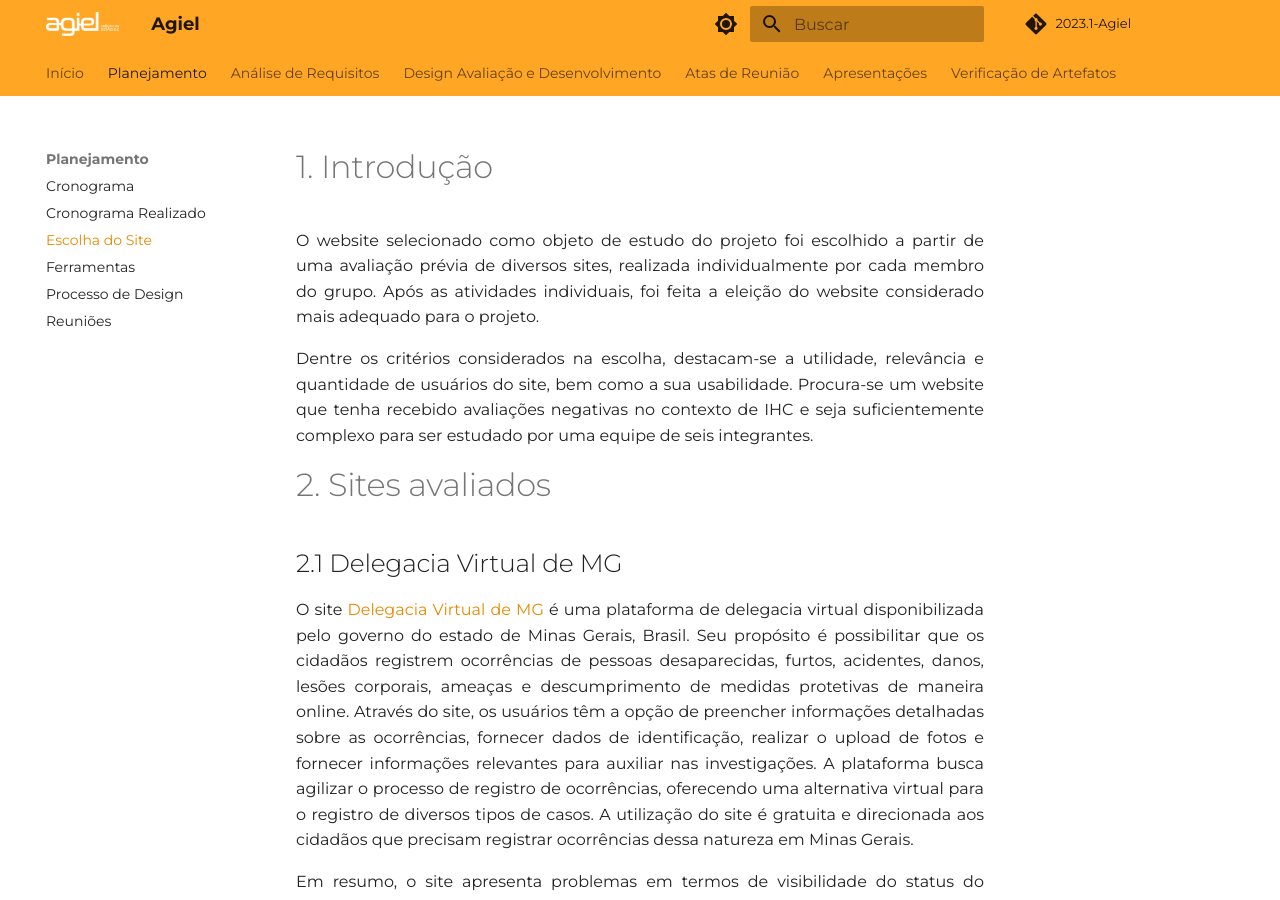
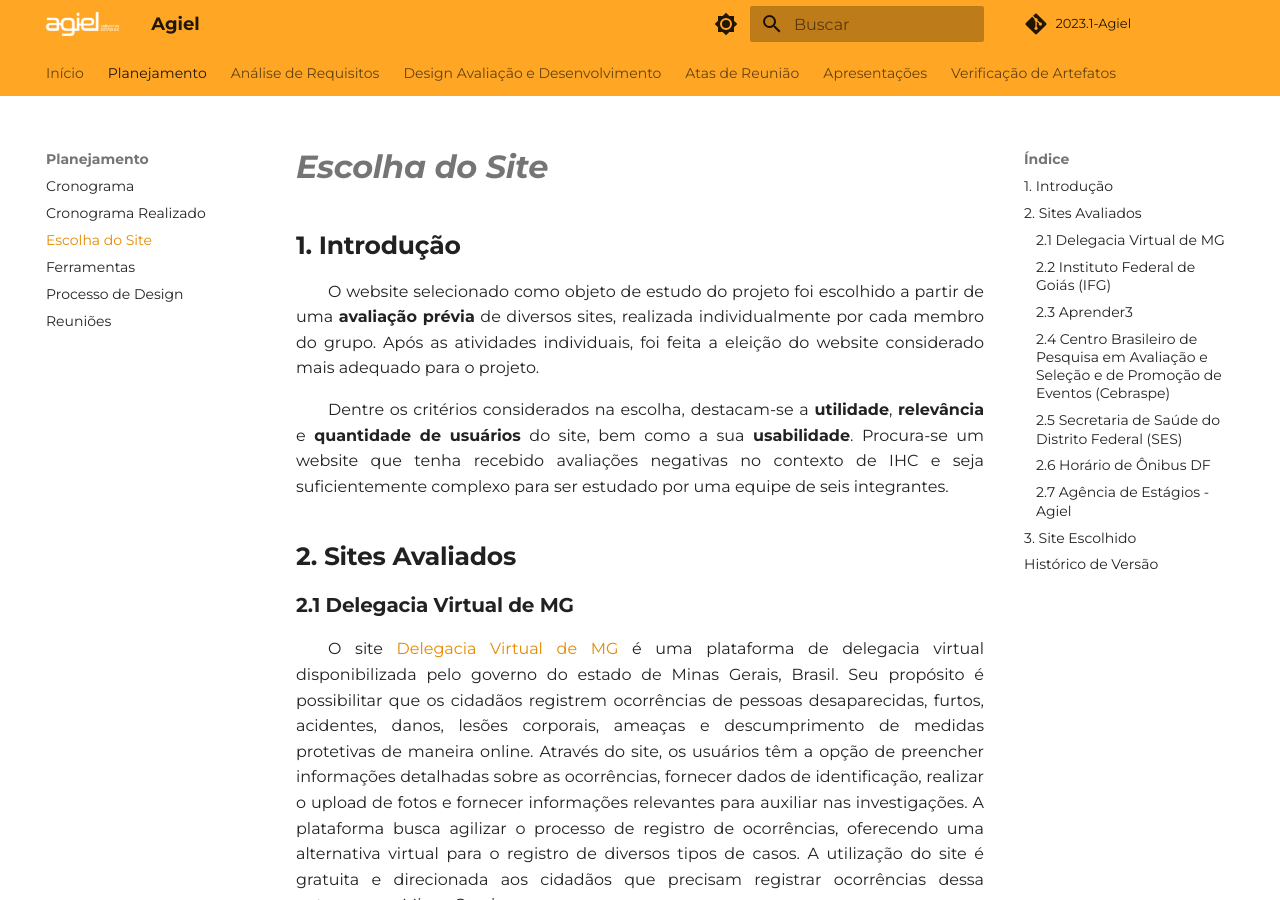
Before and after one commit to Interacao-Humano-Computador/2023.1-Agiel, an MkDocs documentation site: the page built from docs/planejamento/escolha_do_site.md, in a window 1280 px wide and 900 px high. Built offline with MkDocs 1.6.1 and Material for MkDocs 9.7.7, drawn with Linux system fonts in a browser that asks for light colours; some web fonts are replaced; comment, search, counter and statistics services are not loaded; some of the changed text lies outside the part shown.

Commit message:
acrescentando alteracoes no artefato de escolha do site

```diff
--- a/docs/planejamento/escolha_do_site.md
+++ b/docs/planejamento/escolha_do_site.md
@@ -1,47 +1,48 @@
-# 1. Introdução
+# ***Escolha do Site***
 
+## **1. Introdução**
 <p align = "justify">
-O website selecionado como objeto de estudo do projeto foi escolhido a partir de uma avaliação prévia de diversos sites, realizada individualmente por cada membro do grupo. Após as atividades individuais, foi feita a eleição do website considerado mais adequado para o projeto.
+&emsp;&emsp;O website selecionado como objeto de estudo do projeto foi escolhido a partir de uma <b>avaliação prévia</b> de diversos sites, realizada individualmente por cada membro do grupo. Após as atividades individuais, foi feita a eleição do website considerado mais adequado para o projeto.
 </p>
 <p align = "justify">
-Dentre os critérios considerados na escolha, destacam-se a utilidade, relevância e quantidade de usuários do site, bem como a sua usabilidade. Procura-se um website que tenha recebido avaliações negativas no contexto de IHC e seja suficientemente complexo para ser estudado por uma equipe de seis integrantes.
+&emsp;&emsp;Dentre os critérios considerados na escolha, destacam-se a <b>utilidade</b>, <b>relevância</b> e <b>quantidade de usuários</b> do site, bem como a sua <b>usabilidade</b>. Procura-se um website que tenha recebido avaliações negativas no contexto de IHC e seja suficientemente complexo para ser estudado por uma equipe de seis integrantes.
 </p>
 
-# 2. Sites avaliados
+## **2. Sites Avaliados**
 
-## 2.1 Delegacia Virtual de MG
+### **2.1 Delegacia Virtual de MG**
 <p align="justify">
-O site <a href="https://delegaciavirtual.sids.mg.gov.br/sxgn/">Delegacia Virtual de MG</a> é uma plataforma de delegacia virtual disponibilizada pelo governo do estado de Minas Gerais, Brasil. Seu propósito é possibilitar que os cidadãos registrem ocorrências de pessoas desaparecidas, furtos, acidentes, danos, lesões corporais, ameaças e descumprimento de medidas protetivas de maneira online. Através do site, os usuários têm a opção de preencher informações detalhadas sobre as ocorrências, fornecer dados de identificação, realizar o upload de fotos e fornecer informações relevantes para auxiliar nas investigações. A plataforma busca agilizar o processo de registro de ocorrências, oferecendo uma alternativa virtual para o registro de diversos tipos de casos. A utilização do site é gratuita e direcionada aos cidadãos que precisam registrar ocorrências dessa natureza em Minas Gerais.
+&emsp;&emsp;O site <a href="https://delegaciavirtual.sids.mg.gov.br/sxgn/">Delegacia Virtual de MG</a> é uma plataforma de delegacia virtual disponibilizada pelo governo do estado de Minas Gerais, Brasil. Seu propósito é possibilitar que os cidadãos registrem ocorrências de pessoas desaparecidas, furtos, acidentes, danos, lesões corporais, ameaças e descumprimento de medidas protetivas de maneira online. Através do site, os usuários têm a opção de preencher informações detalhadas sobre as ocorrências, fornecer dados de identificação, realizar o upload de fotos e fornecer informações relevantes para auxiliar nas investigações. A plataforma busca agilizar o processo de registro de ocorrências, oferecendo uma alternativa virtual para o registro de diversos tipos de casos. A utilização do site é gratuita e direcionada aos cidadãos que precisam registrar ocorrências dessa natureza em Minas Gerais.
 </p>
 <p align="justify">
 Em resumo, o site apresenta problemas em termos de visibilidade do status do sistema, prevenção de erros, reconhecimento em vez de recordação, bem como recursos de acessibilidade que não funcionam.
 </p>
 <a href="https://github.com/Interacao-Humano-Computador/2023.1-Grupo07/blob/main/docs/assets/sites/ProjetoParteIndividualPlanejAvaliçãoCarlosDanielSantos.pdf">Planejamento da Avaliação Delegacia Virtual - MG</a><br>
 
-## 2.2 Instituto Federal de Goiás (IFG)
+### **2.2 Instituto Federal de Goiás (IFG)**
 <p align="justify">
-O site <a href="https://www.ifg.edu.br/">Instituto Federal de Goiás</a> (IFG) é um portal da instituição IFG voltado para divulgação de notícias no geral acerca da mesma, notícias essas que envolvem: novos processos seletivos, guia de cursos, calendário acadêmico, lista de servidores, informações de contato, guia para novos alunos/servidores, concursos, pesquisas, visibilidade e muitos outros. O site é disponibilizado de forma gratuita e tem como usuários alunos (ensino superior e técnico), servidores (professores, diretores e etc...) e comunidade externa que estejam interessados nas notícias da instituição.
+&emsp;&emsp;O site <a href="https://www.ifg.edu.br/">Instituto Federal de Goiás</a> (IFG) é um portal da instituição IFG voltado para divulgação de notícias no geral acerca da mesma, notícias essas que envolvem: novos processos seletivos, guia de cursos, calendário acadêmico, lista de servidores, informações de contato, guia para novos alunos/servidores, concursos, pesquisas, visibilidade e muitos outros. O site é disponibilizado de forma gratuita e tem como usuários alunos (ensino superior e técnico), servidores (professores, diretores e etc...) e comunidade externa que estejam interessados nas notícias da instituição.
 </p>
 <p align="justify">
-O site em questão tem como problemas não apresenta formas efetivas de conseguir auxílio na estadia do mesmo e por ter que lidar com diversos tipos de usuários que não utilizam as mesmas funções/fluxos o site possui uma interface "poluída" com diversos links e abas, o que torna navegação para usuários não habituados uma tarefa desafiadora.
+&emsp;&emsp;O site em questão tem como problemas não apresenta formas efetivas de conseguir auxílio na estadia do mesmo e por ter que lidar com diversos tipos de usuários que não utilizam as mesmas funções/fluxos o site possui uma interface "poluída" com diversos links e abas, o que torna navegação para usuários não habituados uma tarefa desafiadora.
 </p>
 <a href="https://github.com/Interacao-Humano-Computador/2023.1-Grupo07/blob/main/docs/assets/sites/PlanejamentoVitorBorges.pdf">Planejamento da Avaliação IFG</a><br>
 <a href="https://github.com/Interacao-Humano-Computador/2023.1-Grupo07/blob/main/docs/assets/sites/Avalia%C3%A7%C3%A3oVitorBorges.pdf">Avaliação IFG</a>
 
-## 2.3 Aprender3
+### **2.3 Aprender3**
 <p align="justify">
-O portal <a href="https://aprender3.unb.br/">Aprender 3</a> é um domínio pertencente à Universidade de Brasília, voltado para gerenciamento de atividades e conteúdos das disciplinas da UnB. Permite ao seu usuário se comunicar com professores e seus colegas através de fóruns, marcar as atividades como finalizadas e receber notificações sobre tarefas próximas do prazo de entrega, entre outras funcionalidades de gerenciamento para professores. O sistema é gratuito para todos que possuem e-mail institucional e é utilizado majoritariamente por professores e universitários.
+&emsp;&emsp;O portal <a href="https://aprender3.unb.br/">Aprender 3</a> é um domínio pertencente à Universidade de Brasília, voltado para gerenciamento de atividades e conteúdos das disciplinas da UnB. Permite ao seu usuário se comunicar com professores e seus colegas através de fóruns, marcar as atividades como finalizadas e receber notificações sobre tarefas próximas do prazo de entrega, entre outras funcionalidades de gerenciamento para professores. O sistema é gratuito para todos que possuem e-mail institucional e é utilizado majoritariamente por professores e universitários.
 </p>
 <p align="justify">
-Esta avaliação foi feita em cima do novo Aprender3, que sofreu alterações na sua interface. Após estas, apesar de seu visual ter melhorado, foram identificados problemas funcionais e no processo de design, como um caminho pouco intuitivo e trabalhoso para alcançar as abas de uso comum, aba de notificações com a fonte tendo a mesma cor do campom, dificultando a sua visualização e a falha na disponibilização de recursos que evitam erros e que ajudam na correção dos mesmos.
+&emsp;&emsp;Esta avaliação foi feita em cima do novo Aprender3, que sofreu alterações na sua interface. Após estas, apesar de seu visual ter melhorado, foram identificados problemas funcionais e no processo de design, como um caminho pouco intuitivo e trabalhoso para alcançar as abas de uso comum, aba de notificações com a fonte tendo a mesma cor do campom, dificultando a sua visualização e a falha na disponibilização de recursos que evitam erros e que ajudam na correção dos mesmos.
 
 <a href="https://github.com/Interacao-Humano-Computador/2023.1-Grupo07/blob/main/docs/assets/sites/ProjetoParteIndividualPlanejAvali%C3%A7%C3%A3oPedroSiqueira.pdf">Planejamento da Avaliação Aprender3</a><br>
 <a href="https://github.com/Interacao-Humano-Computador/2023.1-Grupo07/blob/main/docs/assets/sites/_ProjetoParteIndividualMetodoeAvali%C3%A7%C3%A3oPedroSiqueira.pdf">Avaliação Aprender3</a>
 </p>
 
-## 2.4 Centro Brasileiro de Pesquisa em Avaliação e Seleção e de Promoção de Eventos (Cebraspe)
+### **2.4 Centro Brasileiro de Pesquisa em Avaliação e Seleção e de Promoção de Eventos (Cebraspe)**
 <p align="justify">
-  O <a href="https://www.cebraspe.org.br/">Centro Brasileiro de Pesquisa em Avaliação e Seleção e de Promoção de Eventos</a> (Cebraspe)
+&emsp;&emsp;O <a href="https://www.cebraspe.org.br/">Centro Brasileiro de Pesquisa em Avaliação e Seleção e de Promoção de Eventos</a> (Cebraspe)
 é uma organização renomada no Brasil que realiza concursos públicos, processos seletivos,
 exames e avaliações em diversas áreas. Com uma metodologia de trabalho que preza pela
 transparência, qualidade e excelência, o Cebraspe é reconhecido por sua imparcialidade e rigor
@@ -49,7 +50,7 @@
 profissionais qualificados em diferentes áreas, contribuindo para o desenvolvimento do país.
 </p>
 <p align="justify">
-Com poucos cliques já consegui perceber alguns erros, segundo a quarta Heurística
+&emsp;&emsp;Com poucos cliques já consegui perceber alguns erros, segundo a quarta Heurística
 “Consistência e Padrão”, o sistema deve ser consistente quanto à utilização de sua simbologia
 e a sua plataforma de hardware e software.
 
@@ -57,35 +58,40 @@
 <a href="https://github.com/Interacao-Humano-Computador/2023.1-Grupo07/blob/main/docs/assets/sites/Avali%C3%A7%C3%A3oAnaBeatriz.pdf">Avaliação Cebraspe</a>
 </p>
 
-## 2.5 Secretaria de Saúde do Distrito Federal (SES)
+### **2.5 Secretaria de Saúde do Distrito Federal (SES)**
 <p align="justify">
-  O site <a href= "https://www.saude.df.gov.br/">Secretaria de Saúde do Distrito Federal</a> tem como objetivo fornecer informações sobre os serviços de saúde e campanhas de prevenção para a população do Distrito Federal. Porém, apesar de possuir algumas funcionalidades que visam tornar o site acessível para pessoas com deficiências auditivas, como a presença de tradução em Libras, o acesso para pessoas com deficiências visuais e outras limitações é bastante limitado. Além disso, o site é bastante poluído com uma grande quantidade de informações e alguns problemas de design, o que pode dificultar a navegação e a compreensão das informações pelos usuários. Por essa razão, são necessárias melhorias no site para torná-lo mais acessível e fácil de usar para todos os usuários, independentemente de suas limitações e habilidades.
+&emsp;&emsp;O site <a href= "https://www.saude.df.gov.br/">Secretaria de Saúde do Distrito Federal</a> tem como objetivo fornecer informações sobre os serviços de saúde e campanhas de prevenção para a população do Distrito Federal. Porém, apesar de possuir algumas funcionalidades que visam tornar o site acessível para pessoas com deficiências auditivas, como a presença de tradução em Libras, o acesso para pessoas com deficiências visuais e outras limitações é bastante limitado. Além disso, o site é bastante poluído com uma grande quantidade de informações e alguns problemas de design, o que pode dificultar a navegação e a compreensão das informações pelos usuários. Por essa razão, são necessárias melhorias no site para torná-lo mais acessível e fácil de usar para todos os usuários, independentemente de suas limitações e habilidades.
 
  <a href=https://github.com/Interacao-Humano-Computador/2023.1-Grupo07/blob/main/docs/assets/sites/PlanejamentoBrenoYuri.pdf>Planejamento da Avaliação SES</a>
 </p>
 
 
-## 2.6 Horário de Ônibus DF
+### **2.6 Horário de Ônibus DF**
 <p align="justify">
-O <a href="https://horariodeonibusdf.com.br/">Horário de Ônibus DF</a> é um site que tem como objetivo auxiliar pessoas que usam as linhas de ônibus dentro do Distrito Federal, fornecendo horários, destinos e regiões sobre as linhas. Apesar do design parecer minimalista, o sistema apresenta vários defeitos em relação a usabilidade para usuários novos que não tem costume com a plataforma. Por isso, atráves da avaliação heurística, foi possível identificar esses erros e inconsistencias dentro da usabilidade.
+&emsp;&emsp;O <a href="https://horariodeonibusdf.com.br/">Horário de Ônibus DF</a> é um site que tem como objetivo auxiliar pessoas que usam as linhas de ônibus dentro do Distrito Federal, fornecendo horários, destinos e regiões sobre as linhas. Apesar do design parecer minimalista, o sistema apresenta vários defeitos em relação a usabilidade para usuários novos que não tem costume com a plataforma. Por isso, atráves da avaliação heurística, foi possível identificar esses erros e inconsistencias dentro da usabilidade.
 </p>
 
 <a href="https://github.com/Interacao-Humano-Computador/2023.1-Grupo07/blob/main/docs/assets/sites/AvaliacaoIndividualPlanejAvaliçãoBrunoHenriqueMoreiraCardoso.pdf">Planejamento da Avaliação Horário de Ônibus DF</a><br>
 <a href="https://github.com/Interacao-Humano-Computador/2023.1-Grupo07/blob/main/docs/assets/sites/PlojetoParteIndividualMetodoeAvaliçãoBrunoHenriqueMoreiraCardoso.pdf">Avaliação Horário de Ônibus DF</a>
 
-## 2.7 Agência de Estágios - Agiel
+### **2.7 Agência de Estágios - Agiel**
 <p align="justify">
-A <a href="https://www.agiel.com.br/site/">Agência de Estágios - Agiel</a> é um site que tem o objetivo de recrutar e selecionar estudantes integrando-os ao mercado de trabalho, auxiliando, assim, as organizações na formação de um quadro de recursos humanos qualificado. O site foi escolhido para análise pois o mesmo atende três tipos de usuários, o estágiario, empresas (interessadas no processo ou na contratação de estágiarios) e instituições de ensino (interessadas na realização de um convênio). Sendo assim o site apresenta diversas funções diferentes para cada usuário, o contato aos usuários do site para futuras pesquisas de campo será fácil tendo em vista que alunos da faculdade de todos os cursos começam a buscar estágios desde o terceiro semestre do curso.
+&emsp;&emsp;A <a href="https://www.agiel.com.br/site/">Agência de Estágios - Agiel</a> é um site que tem o objetivo de recrutar e selecionar estudantes integrando-os ao mercado de trabalho, auxiliando, assim, as organizações na formação de um quadro de recursos humanos qualificado. O site foi escolhido para análise pois o mesmo atende três tipos de usuários, o estágiario, empresas (interessadas no processo ou na contratação de estágiarios) e instituições de ensino (interessadas na realização de um convênio). Sendo assim o site apresenta diversas funções diferentes para cada usuário, o contato aos usuários do site para futuras pesquisas de campo será fácil tendo em vista que alunos da faculdade de todos os cursos começam a buscar estágios desde o terceiro semestre do curso.
 </p>
 
 <a href="https://github.com/Interacao-Humano-Computador/2023.1-Agiel/blob/main/docs/assets/sites/Planejamento_Agiel.pdf">Planejamento da Avaliação Agiel</a><br>
 <a href="https://github.com/Interacao-Humano-Computador/2023.1-Agiel/blob/main/docs/assets/sites/Analise_Agiel.pdf">Avaliação do Agiel</a>
 
-# 3. Site Escolhido
-<p align="justify">Após a avaliação dos sites de cada membro pelo professor e pela equipe, as escolhas foram filtradas, os seis sites avaliados não possuiam recursos o suficientes para possibilitar a realização de um trabalho completo para seis integrantes, a partir disso buscamos entre os sites que utilizavamos e os sites de estágio vieram a tona, entre eles IEL, CIEE, Companhia de Estágios e Agiel, optamos por analisar o Agiel pois todos os integrantes tinham conhecimento do site e após a análise vimos que a <a href="https://www.agiel.com.br/site/">Agência de Estágios Agiel</a> possuia recursos o suficiente para prosseguir nosso projeto.</p>
+## **3. Site Escolhido**
+<p align="justify">
+&emsp;&emsp;Após a avaliação dos sites de cada membro pelo professor e pela equipe, as escolhas foram filtradas, os seis sites avaliados não possuiam recursos o suficientes para possibilitar a realização de um trabalho completo para seis integrantes, a partir disso buscamos entre os sites que utilizavamos e os sites de estágio vieram a tona, entre eles IEL, CIEE, Companhia de Estágios e Agiel, optamos por selecionar o <b>Agiel</b>, pois todos os integrantes tinham conhecimento do site e após a análise vimos que a <a href="https://www.agiel.com.br/site/">Agência de Estágios Agiel</a> possuía recursos o suficiente para prosseguir nosso projeto.
+</p>
 
-## Histórico de Versão
-A Tabela 1 registra o histórico de versão desse documento.
+## **Histórico de Versão**
+<p align="justify">
+&emsp;&emsp;A Tabela 1 registra o histórico de versão desse documento.
+</p>
+
 
 | Versão |    Data    |               Descrição                | Autor(es) | Revisor(es) |
 |:------:|:----------:|:--------------------------------------:|:---------:|:-----------:|
@@ -95,5 +101,5 @@
 | `2.1`  | 14/05/2023 |  Atualiza site escolhido   |  Vitor   |    Todos    |
 
 
-<h6 align = "center"> Tabela 1: Histórico de Versões
+<h6 align = "center"> Tabela 1: Histórico de Versão
 <br> Autor: Todos </h6>
```
Also changed, not shown: docs/planejamento/ferramentas_utilizadas.md (+2 -1 lines), docs/planejamento/processo_design.md (+2 -1 lines), docs/planejamento/reunioes.md (+1 -1 lines).
